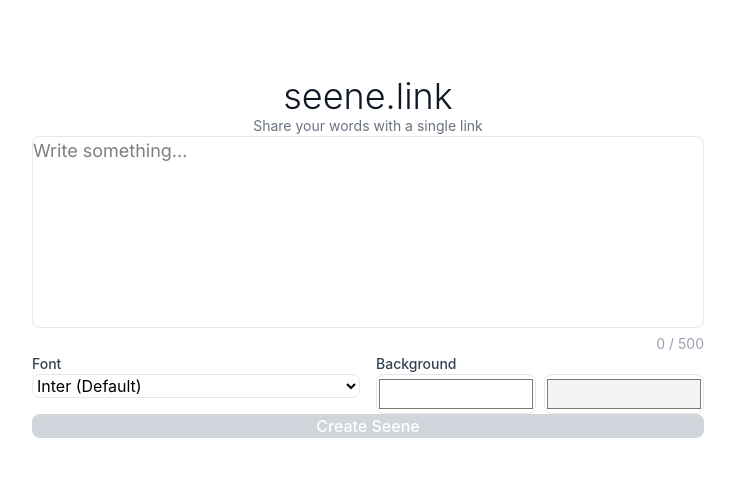
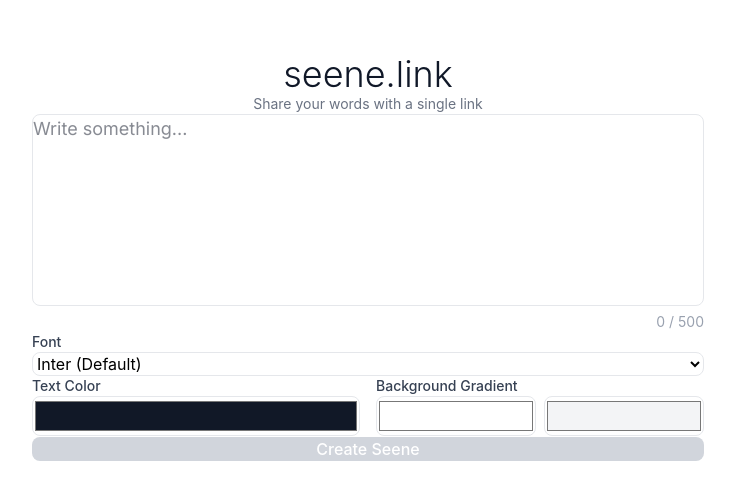
Before and after one commit to EmmanueleD/seene.link, a Vue app: page / in a window 1280 px wide. Shown: the part 143-642 px from the top of the page, without its empty margins (272-1007 px from the left). Built offline with nearby package versions, Linux system fonts and the light colour scheme.

Commit message:
feat: add text color picker

```diff
--- a/api/create.js
+++ b/api/create.js
@@ -8,7 +8,7 @@
   }
 
   try {
-    const { text, font, gradient_start, gradient_end } = req.body
+    const { text, font, text_color, gradient_start, gradient_end } = req.body
 
     // Validate input
     if (!text || typeof text !== 'string' || text.trim().length === 0) {
@@ -33,6 +33,7 @@
       id,
       text: text.trim(),
       font: font || 'Inter',
+      text_color: text_color || '#111827',
       gradient_start: gradient_start || '#ffffff',
       gradient_end: gradient_end || '#f3f4f6'
     }
--- a/api/get.js
+++ b/api/get.js
@@ -36,6 +36,7 @@
       id: data.id,
       text: data.text,
       font: data.font,
+      text_color: data.text_color,
       gradient_start: data.gradient_start,
       gradient_end: data.gradient_end,
       created_at: data.created_at
--- a/src/views/Home.vue
+++ b/src/views/Home.vue
@@ -16,7 +16,7 @@
             placeholder="Write something..."
             class="w-full h-48 px-6 py-4 text-lg border border-gray-200 rounded-lg resize-none focus:outline-none focus:ring-2 focus:ring-gray-900 focus:border-transparent transition-all"
             maxlength="500"
-            :style="{ fontFamily: selectedFont }"
+            :style="{ fontFamily: selectedFont, color: textColor }"
           ></textarea>
           <div class="text-right text-sm text-gray-400 mt-2">
             {{ text.length }} / 500
@@ -24,7 +24,7 @@
         </div>
 
         <!-- Customization Options -->
-        <div class="grid grid-cols-1 md:grid-cols-2 gap-4">
+        <div class="space-y-4">
           <!-- Font Selector -->
           <div>
             <label class="block text-sm font-medium text-gray-700 mb-2">Font</label>
@@ -40,9 +40,22 @@
             </select>
           </div>
 
-          <!-- Gradient Colors -->
+          <!-- Colors Grid -->
+          <div class="grid grid-cols-1 md:grid-cols-2 gap-4">
+            <!-- Text Color -->
             <div>
-            <label class="block text-sm font-medium text-gray-700 mb-2">Background</label>
+              <label class="block text-sm font-medium text-gray-700 mb-2">Text Color</label>
+              <input
+                v-model="textColor"
+                type="color"
+                class="w-full h-10 border border-gray-200 rounded-lg cursor-pointer"
+                title="Text color"
+              />
+            </div>
+
+            <!-- Background Gradient -->
+            <div>
+              <label class="block text-sm font-medium text-gray-700 mb-2">Background Gradient</label>
               <div class="flex gap-2">
                 <input
                   v-model="gradientStart"
@@ -56,6 +69,7 @@
                   class="w-1/2 h-10 border border-gray-200 rounded-lg cursor-pointer"
                   title="End color"
                 />
+              </div>
             </div>
           </div>
         </div>
@@ -114,6 +128,7 @@
 const createdUrl = ref('')
 const copied = ref(false)
 const selectedFont = ref('Inter')
+const textColor = ref('#111827')
 const gradientStart = ref('#ffffff')
 const gradientEnd = ref('#f3f4f6')
 
@@ -132,6 +147,7 @@
       body: JSON.stringify({
         text: text.value.trim(),
         font: selectedFont.value,
+        text_color: textColor.value,
         gradient_start: gradientStart.value,
         gradient_end: gradientEnd.value
       })
@@ -169,6 +185,7 @@
   createdUrl.value = ''
   copied.value = false
   selectedFont.value = 'Inter'
+  textColor.value = '#111827'
   gradientStart.value = '#ffffff'
   gradientEnd.value = '#f3f4f6'
 }
--- a/src/views/View.vue
+++ b/src/views/View.vue
@@ -27,8 +27,11 @@
       <!-- Main Text -->
       <div class="px-8 text-center">
         <p
-          class="text-3xl md:text-5xl lg:text-6xl font-light leading-relaxed text-gray-900"
-          :style="{ fontFamily: seene.font || 'Inter' }"
+          class="text-3xl md:text-5xl lg:text-6xl font-light leading-relaxed"
+          :style="{
+            fontFamily: seene.font || 'Inter',
+            color: seene.text_color || '#111827'
+          }"
         >
           {{ seene.text }}
         </p>
```
Lines whose indentation alone changed are shown as unchanged.
